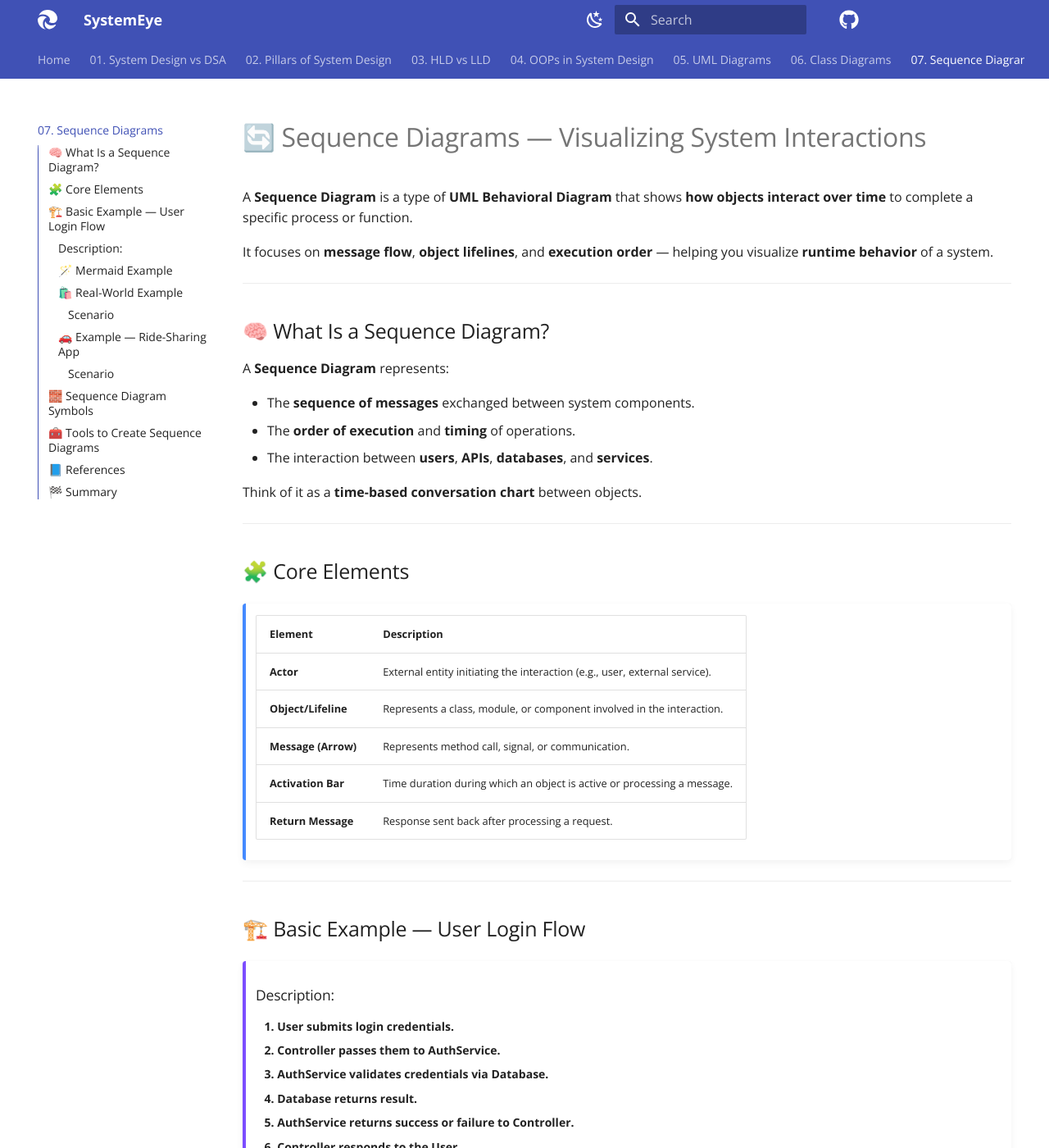
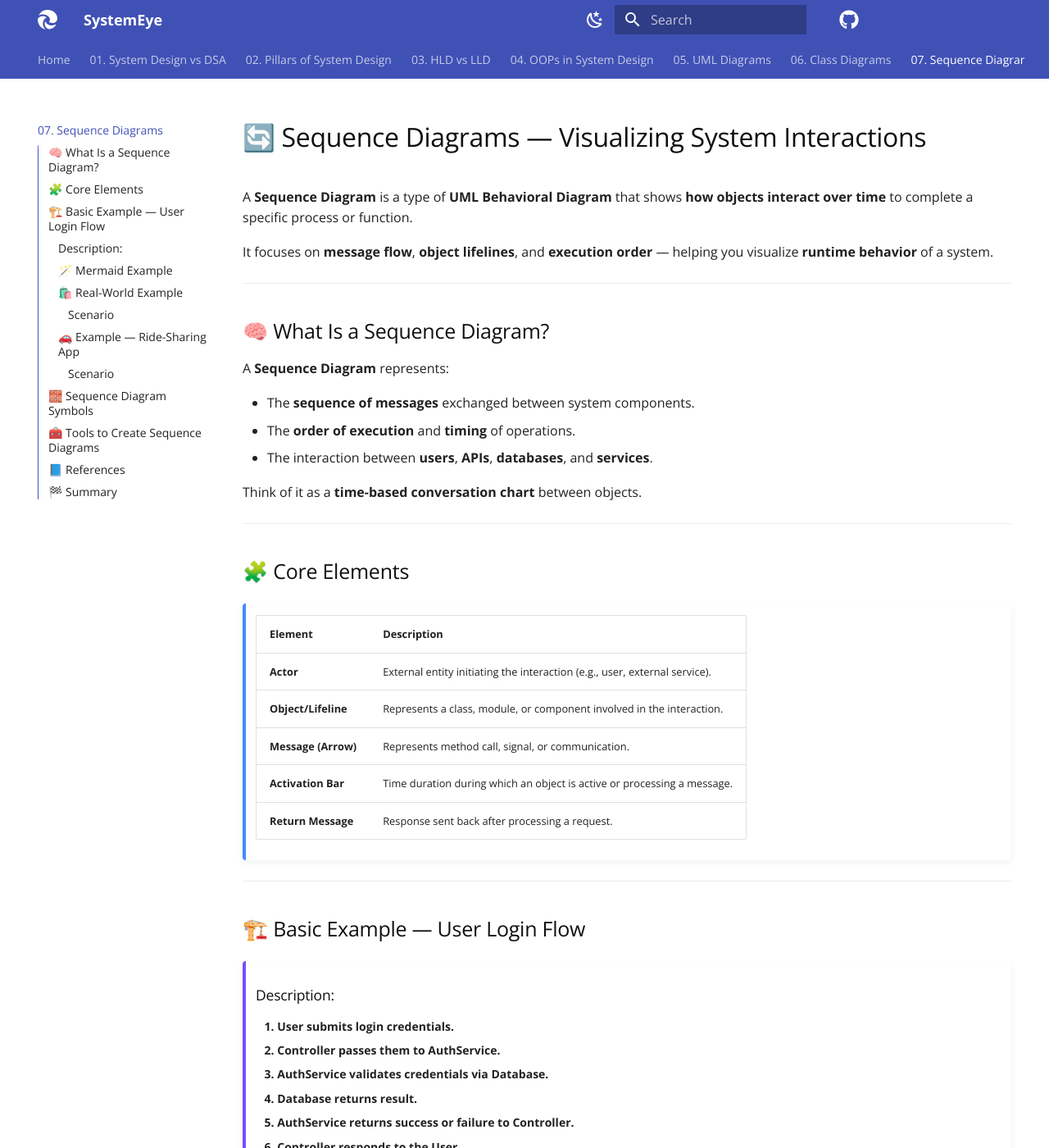
Before and after one commit to Raj-G07/System-design-observation, an MkDocs documentation site: the page built from docs/07 . sequence-diagrams.md, in a window 1280 px wide and 1400 px high. Shown: the whole window at 82% size. Built offline with MkDocs 1.6.1 and Material for MkDocs 9.7.7, drawn with Linux system fonts in a browser that asks for light colours; comment, search, counter and statistics services are not loaded.

Commit message:
Update custome css

```diff
--- a/docs/styles/custom.css
+++ b/docs/styles/custom.css
@@ -1,3 +1,26 @@
+
+/* ===== Light Mode Heading Colors ===== */
+[data-md-color-scheme="default"] h1,
+[data-md-color-scheme="default"] h2,
+[data-md-color-scheme="default"] h3,
+[data-md-color-scheme="default"] h4,
+[data-md-color-scheme="default"] h5,
+[data-md-color-scheme="default"] h6 {
+  color: #0f0f0f;
+   transition: color 0.3s ease;
+}
+
+/* ===== Dark Mode Heading Colors ===== */
+[data-md-color-scheme="slate"] h1,
+[data-md-color-scheme="slate"] h2,
+[data-md-color-scheme="slate"] h3,
+[data-md-color-scheme="slate"] h4,
+[data-md-color-scheme="slate"] h5,
+[data-md-color-scheme="slate"] h6 {
+    color: #f4f5f7;
+  transition: color 0.3s ease;
+}
+
 /* Headings hover effect with theme-aware color */
 h1:hover, h2:hover, h3:hover, h4:hover, h5:hover, h6:hover {
         /* Use accent color from theme */
```
Lines whose indentation alone changed are shown as unchanged.
